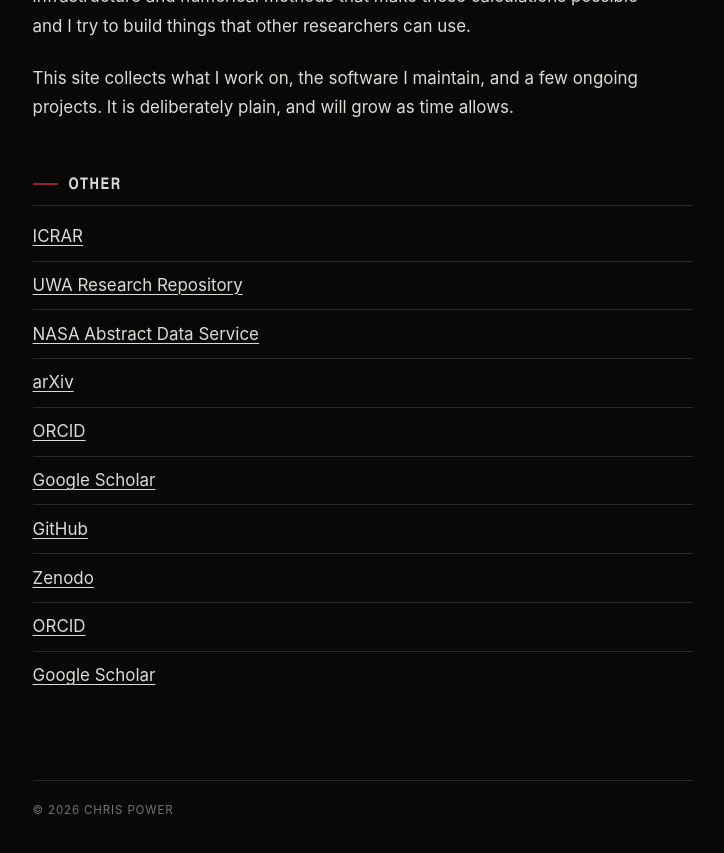
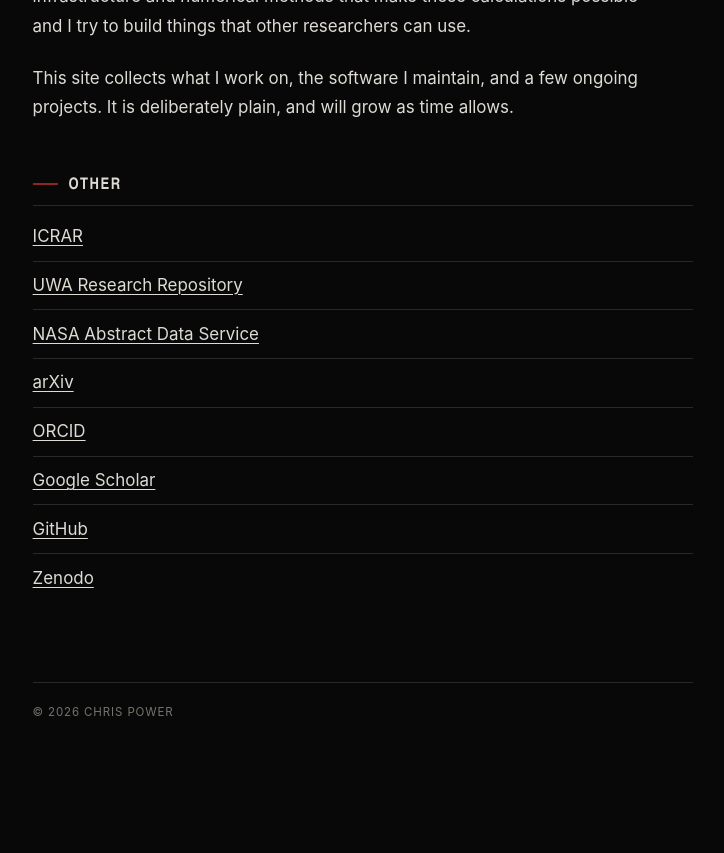
Before and after one commit to doctorcbpower/doctorcbpower.github.io, a Jekyll site: the page built from index.html, in a window 1280 px wide and 900 px high, scrolled down 1226 px. Shown: the top 853 px of the window, without its empty margins (277-1001 px from the left). Built offline with Jekyll 4.4.1, drawn with Linux system fonts in a browser that asks for light colours; after the commit the page ends 2029 px from its top, so only the background shows below that.

Commit message:
Remove duplicate links in index.html
Removed duplicate links for ORCID and Google Scholar.

```diff
--- a/index.html
+++ b/index.html
@@ -32,6 +32,4 @@ description: "Chris Power is a theoretical and computational astrophysicist at I
     <li><a href="https://scholar.google.com/citations?user=-raafDYAAAAJ&amp;hl=en">Google Scholar</a></li>
     <li><a href="https://github.com/doctorcbpower">GitHub</a></li>
     <li><a href="https://zenodo.org/search?q=metadata.creators.person_or_org.name%3A%22Chris%20Power%22&l=list&p=1&s=10&sort=bestmatch">Zenodo</a></li>
-    <li><a href="https://orcid.org/0000-0002-4003-0904">ORCID</a></li>
-    <li><a href="https://scholar.google.com/citations?user=-raafDYAAAAJ&amp;hl=en">Google Scholar</a></li>
   </ul>
```
